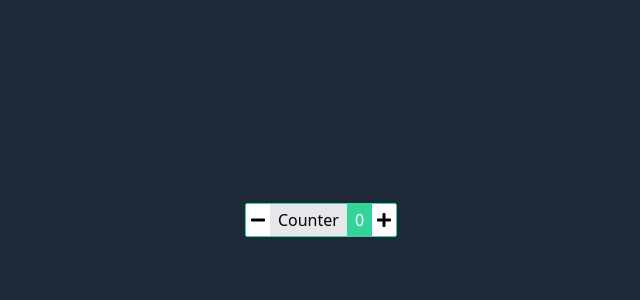
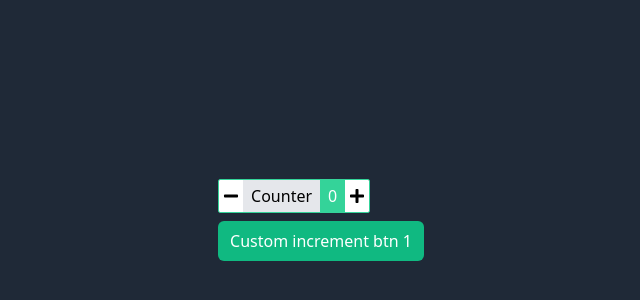
Before and after one commit to puzansakya/react-patterns, a React (Create React App) app: page / in a window 1280 px wide. Shown: the part 180-480 px from the top of the page, without its empty margins (319-959 px from the left). Built offline with nearby package versions, Linux system fonts and the light colour scheme.

Commit message:
Feature: custom hooks pattern added

```diff
--- a/src/App.tsx
+++ b/src/App.tsx
@@ -1,22 +1,44 @@
 import { useState } from "react";
 import { Counter } from "./Counter";
+import { useCounter } from "./useCounter";
 
 function App() {
-  const [count, setCount] = useState(0);
+  const { count, handleIncrement, handleDecrement } = useCounter(0);
+  const MAX_COUNT = 10;
 
-  const handleChangeCounter = (count: number) => {
-    setCount(count);
-    console.log("count", count);
+  const handleClickIncrement = () => {
+    //Put your custom logic
+    if (count < MAX_COUNT) {
+      handleIncrement();
+    }
+  };
+  const handleClickDecrement = () => {
+    handleDecrement();
   };
 
   return (
     <div className="h-screen flex items-center justify-center overscroll-y-auto bg-gray-800">
-      <Counter onChange={handleChangeCounter} value={count}>
-        <Counter.Decrement />
-        <Counter.Label>Counter</Counter.Label>
-        <Counter.Count max={10} />
-        <Counter.Increment />
-      </Counter>
+      <div className="space-y-2 flex flex-col">
+        <Counter value={count}>
+          <Counter.Decrement
+            disabled={count === 0}
+            onClick={handleClickDecrement}
+          />
+          <Counter.Label>Counter</Counter.Label>
+          <Counter.Count max={MAX_COUNT} />
+          <Counter.Increment
+            onClick={handleClickIncrement}
+            disabled={count === MAX_COUNT}
+          />
+        </Counter>
+        <button
+          className="custom-increment-btn"
+          onClick={handleClickIncrement}
+          disabled={count === MAX_COUNT}
+        >
+          Custom increment btn 1
+        </button>
+      </div>
     </div>
   );
 }
--- a/src/Counter.tsx
+++ b/src/Counter.tsx
@@ -7,22 +7,10 @@ import { CounterProvider } from "./useCounterContext";
 
 interface CounterProps {
   children: ReactNode;
-  onChange: Function;
-  initialValue?: number;
+  onChange?: Function;
   value?: number | null;
 }
-const Counter = ({
-  children,
-  value = null,
-  onChange,
-  initialValue = 0,
-}: CounterProps) => {
-  const [count, setCount] = useState<number>(initialValue);
-
-  const isControlled: Boolean = value !== null && !!onChange;
-
-  const getCount = () => (isControlled ? value : count);
-
+const Counter = ({ children, value: count, onChange }: CounterProps) => {
   const firstMount = useRef(true);
 
   useEffect(() => {
@@ -32,18 +20,8 @@ const Counter = ({
     firstMount.current = false;
   }, [count, onChange]);
 
-  const handleIncrement = () => {
-    setCount(count + 1);
-  };
-
-  const handleDecrement = () => {
-    setCount(Math.max(0, count - 1));
-  };
-
   return (
-    <CounterProvider
-      value={{ count: getCount(), handleIncrement, handleDecrement }}
-    >
+    <CounterProvider value={{ count }}>
       <div className="counter">{children}</div>
     </CounterProvider>
   );
--- a/src/components/Decrement.tsx
+++ b/src/components/Decrement.tsx
@@ -1,10 +1,14 @@
 import { useCounterContext } from "../useCounterContext";
 import { FaMinus } from "react-icons/fa";
+import { MouseEventHandler } from "react";
 
-export const Decrement = () => {
-  const { handleDecrement } = useCounterContext();
+interface DecrementProps {
+  onClick: MouseEventHandler<HTMLButtonElement>;
+  disabled?: boolean;
+}
+export const Decrement = ({ onClick, disabled = false }: DecrementProps) => {
   return (
-    <button className="counter-button" onClick={handleDecrement}>
+    <button disabled={disabled} className="counter-button" onClick={onClick}>
       <FaMinus />
     </button>
   );
--- a/src/components/Increment.tsx
+++ b/src/components/Increment.tsx
@@ -1,10 +1,14 @@
-import { useCounterContext } from "../useCounterContext";
 import { FaPlus } from "react-icons/fa";
+import { MouseEventHandler } from "react";
 
-export const Increment = () => {
-  const { handleIncrement } = useCounterContext();
+interface IncrementProps {
+  onClick: MouseEventHandler<HTMLButtonElement>;
+  disabled?: boolean;
+}
+
+export const Increment = ({ onClick, disabled = false }: IncrementProps) => {
   return (
-    <button className="counter-button" onClick={handleIncrement}>
+    <button disabled={disabled} className="counter-button" onClick={onClick}>
       <FaPlus />
     </button>
   );
--- a/src/index.scss
+++ b/src/index.scss
@@ -3,7 +3,7 @@
 @tailwind utilities;
 
 .counter{
-    @apply inline-flex border border-green-400 outline-none overflow-hidden rounded-sm;
+    @apply inline-flex border border-green-400 outline-none overflow-hidden rounded-sm self-start;
     &-button {
         @apply bg-white border-none rounded-none cursor-pointer focus:outline-none px-1;
     }
@@ -11,3 +11,7 @@
         @apply bg-gray-200  py-1 px-2;
     }
 }
+
+.custom-increment-btn {
+     @apply bg-green-500 text-white px-3 py-2 rounded-md hover:bg-green-400;
+}
--- /dev/null
+++ b/src/useCounter.ts
@@ -0,0 +1,15 @@
+import { useState } from "react";
+
+export const useCounter = (initialCount: number) => {
+  const [count, setCount] = useState(initialCount);
+
+  const handleIncrement = () => {
+    setCount((prevCount) => prevCount + 1);
+  };
+
+  const handleDecrement = () => {
+    setCount((prevCount) => Math.max(0, prevCount - 1));
+  };
+
+  return { count, handleIncrement, handleDecrement };
+};
```
